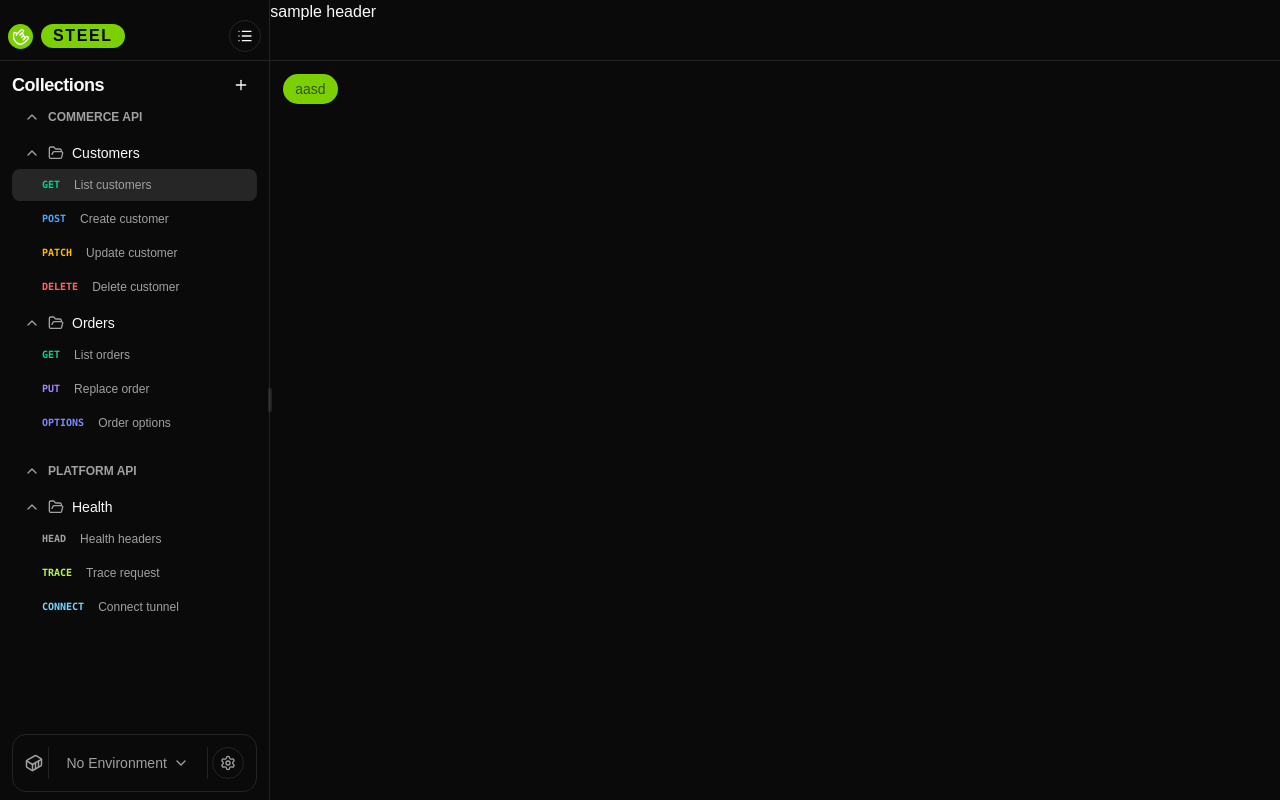
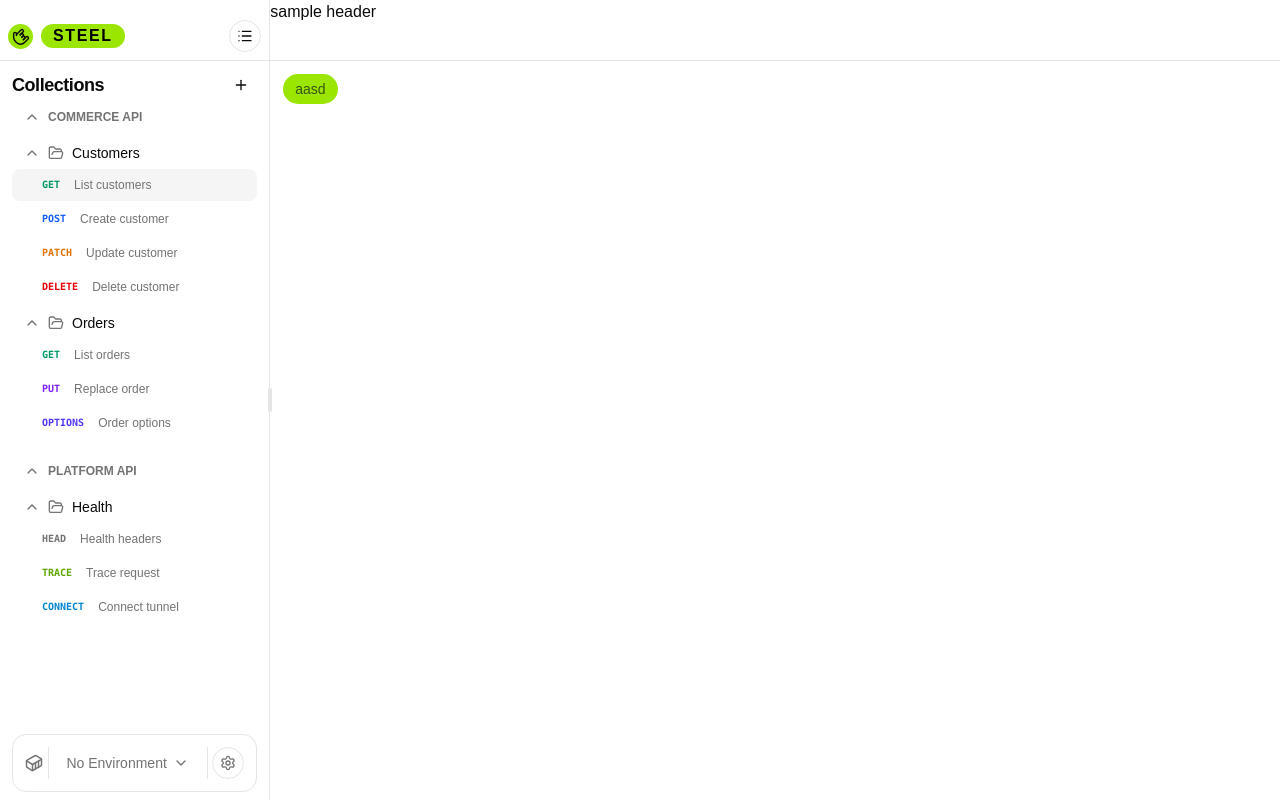
Before and after one commit to VishnuKaniyamvayal/steel, a React (Vite) app: page / in a window 1280 px wide. Built offline with nearby package versions, Linux system fonts and the light colour scheme.

Commit message:
fix(tabs): remove unnecessary classes for improved styling consistency

```diff
--- a/index.html
+++ b/index.html
@@ -1,5 +1,5 @@
 <!doctype html>
-<html lang="en" class="dark">
+<html lang="en" class="">
   <head>
     <meta charset="UTF-8" />
     <link rel="icon" type="image/svg+xml" href="/vite.svg" />
--- a/src/components/ui/tabs.tsx
+++ b/src/components/ui/tabs.tsx
@@ -58,7 +58,7 @@ function TabsTrigger({ className, ...props }: TabsPrimitive.Tab.Props) {
 			className={cn(
 				"relative inline-flex h-[calc(100%-1px)] flex-1 items-center justify-center gap-1.5 rounded-2xl border border-transparent! px-1.5 py-0.5 text-sm font-medium whitespace-nowrap text-foreground/60 transition-all group-data-vertical/tabs:w-full group-data-vertical/tabs:justify-start group-data-vertical/tabs:px-3 group-data-vertical/tabs:py-0.5 hover:text-foreground focus-visible:border-ring focus-visible:ring-[3px] focus-visible:ring-ring/50 focus-visible:outline-1 focus-visible:outline-ring disabled:pointer-events-none disabled:opacity-50 aria-disabled:pointer-events-none aria-disabled:opacity-50 dark:text-muted-foreground dark:hover:text-foreground [&_svg]:pointer-events-none [&_svg]:shrink-0 [&_svg:not([class*='size-'])]:size-4",
 				"group-data-[variant=line]/tabs-list:bg-transparent group-data-[variant=line]/tabs-list:data-active:bg-transparent dark:group-data-[variant=line]/tabs-list:data-active:border-transparent dark:group-data-[variant=line]/tabs-list:data-active:bg-transparent",
-				"data-active:bg-background data-active:text-foreground dark:data-active:border-input dark:data-active:bg-none dark:data-active:text-foreground",
+				"data-active:bg-background data-active:text-foreground dark:data-active:border-input dark:data-active:bg-input/30 dark:data-active:text-foreground",
 				"after:absolute after:bg-foreground after:opacity-0 after:transition-opacity group-data-horizontal/tabs:after:inset-x-0 group-data-horizontal/tabs:after:bottom-[-5px] group-data-horizontal/tabs:after:h-0.5 group-data-vertical/tabs:after:inset-y-0 group-data-vertical/tabs:after:-right-1 group-data-vertical/tabs:after:w-0.5 group-data-[variant=line]/tabs-list:data-active:after:opacity-100",
 				className,
 			)}
--- a/src/core/tabs/components/TabStrip.tsx
+++ b/src/core/tabs/components/TabStrip.tsx
@@ -31,7 +31,7 @@ export function TabStrip({
                 size={"lg"}
 				className={cn(
 					"flex items-center gap-2 justify-between bg-background border rounded-lg px-2 py-2",
-					active ? "bg-muted border-b-primary border-b-2" : "bg-accent",
+					active ? "bg-muted border-b-primary border-b-2" : "",
 				)}
 			>
 				<div className="flex items-center gap-2">
--- a/src/core/tabs/layout.tsx
+++ b/src/core/tabs/layout.tsx
@@ -25,7 +25,7 @@ export function TabLayout() {
 				onValueChange={(value) => setActiveTab(value as string)}
 			>
 				<ScrollArea className="">
-					<TabsList variant="default" className={"bg-transparent  rounded-none p-0 gap-1 my-2"}>
+					<TabsList variant="default" className={"bg-transparent gap-1 my-2"}>
 						{openTabs.map((tab) => {
 							return (
 								<TabStrip
```
